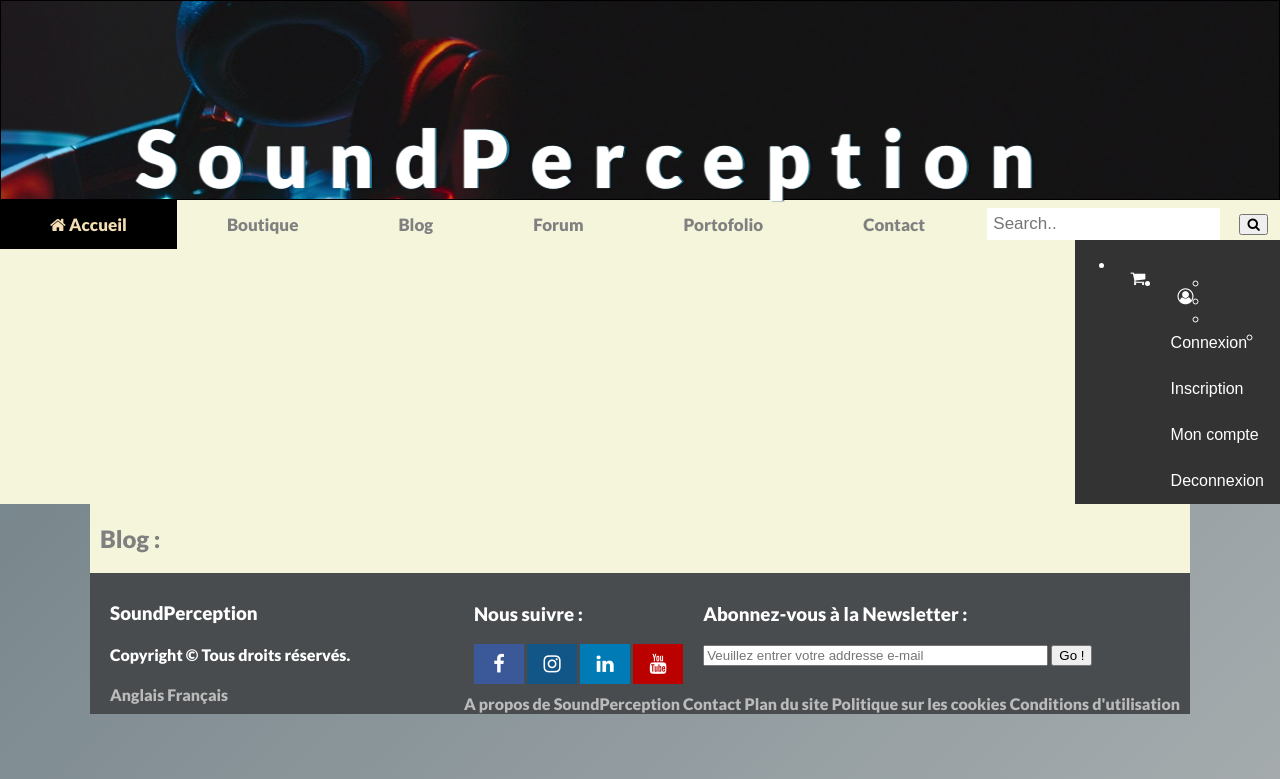
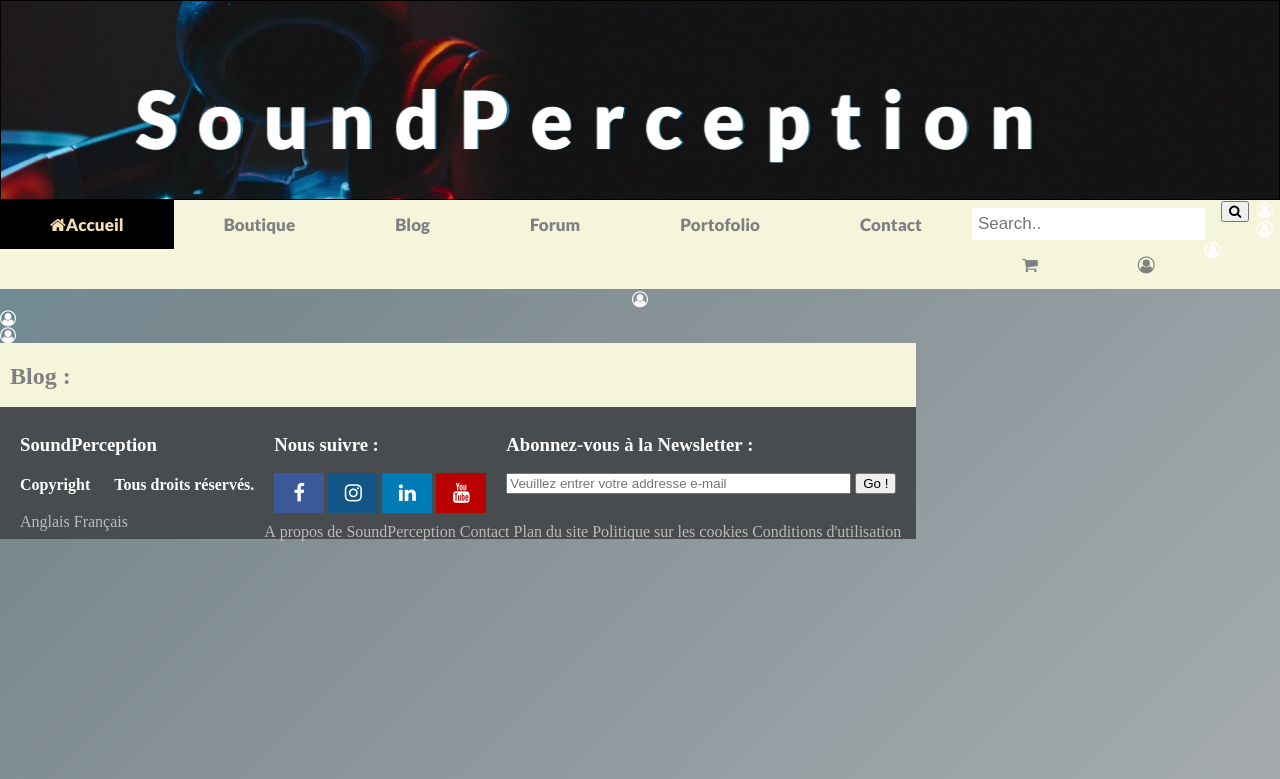
Before and after one commit to Myogamevideo/PROJET_TUTORE_2A_IUT_WEBSITE_GENERIQUE, a PHP site: page /blog.php in a window 1280 px wide. Shown: the top 779 px of the page. Run offline with PHP 8.4, Linux system fonts and the light colour scheme; data that the repository does not hold is empty.

Commit message:
mis a jour des fichiers liés à la navigation bar

```diff
--- a/navigation-bar.php
+++ b/navigation-bar.php
@@ -1,17 +1,16 @@
-<div class="icon-bar">
-    <a class="active" href="index.php"><i class="fa fa-home"></i> Accueil</a>
-    <a href="boutique.php">Boutique</a>
-    <a href="blog.php">Blog</a>
-    <a href="#">Forum</a>
-    <a href="portefolio.php">Portofolio</a>
-    <a href="contact.php">Contact</a>
-    <input type="text" placeholder="Search..">
-    <button type="button"><i class="fa fa-search"></i></button>
-    <div class="icon-bar-right">
-        <ul class="menu">
+<div class="menu">
+    <ul class="main-navigation">
+        <li><a class="active" href="index.php"><i class="fa fa-home"></i>Accueil</a></li>
+        <li><a href="boutique.php">Boutique</a></li>
+        <li><a href="blog.php">Blog</a></li>
+        <li><a href="#">Forum</a></li>
+        <li><a href="portefolio.php">Portofolio</a></li>
+        <li><a href="contact.php">Contact</a></li>
+        <li><input type="text" placeholder="Search.."></li>
+        <li><button type="button"><i class="fa fa-search"></i></button></li>
         <li><a href="#"><i class="fa fa-shopping-cart"></i></a></li>
-            <li><a href="connexion.php"><i class="fa fa-user-circle-o"></i></a>
-                <ul class="submenu">
+        <li><a href="connexion.php"><i class="fa fa-user-circle-o"></a>
+            <ul>
                 <li><a href="connexion.php">Connexion</a></li>
                 <li><a href="inscription.php">Inscription</a></li>
                 <li><a href="monCompte.php">Mon compte</a></li>
@@ -20,4 +19,3 @@
         </li>
     </ul>
 </div>
-</div>
--- a/public/css/style-navigation-bar.css
+++ b/public/css/style-navigation-bar.css
@@ -1,10 +1,25 @@
-.icon-bar {
-    width: 100%;
+ul {
+    list-style: none;
+    padding: 0;
+    margin: 0;
     background-color: beige;
-    overflow: auto;
 }
 
-.icon-bar a {
+ul li {
+    display: block;
+    position: relative;
+    float: left;
+    background-color: beige;
+}
+
+/* This hides the dropdowns */
+
+
+li ul {
+    display: none;
+}
+
+ul li a {
     float: left;
     display: block;
     color: grey;
@@ -14,17 +29,12 @@
     font-size: 17px;
 }
 
-.icon-bar a:hover {
+ul li a:hover {
     background-color: #23a6d5;
     color: black;
 }
 
-.icon-bar a.active {
-    background-color: #000;
-    color: wheat;
-}
-
-.icon-bar input[type=text] {
+ul li input[type=text] {
     padding: 6px;
     border: none;
     margin-top: 8px;
@@ -32,64 +42,37 @@
     font-size: 17px;
 }
 
-.icon-bar-right {
-    float: right;
-    overflow: hidden;
-    background-color: #333;
-    font-family: Arial;
+ul li a.active {
+    background-color: #000;
+    color: wheat;
 }
 
-.icon-bar-right a {
-    float: left;
-    font-size: 16px;
-    color: white;
-    text-align: center;
-    padding: 14px 16px;
-    text-decoration: none;
+/* Display the dropdown */
+
+
+li:hover > ul {
+    display: block;
+    position: absolute;
 }
 
-.dropdown {
-    float: left;
-    overflow: hidden;
+li:hover li {
+    float: none;
 }
 
-.dropdown .dropbtn {
-    font-size: 16px;
-    border: none;
-    outline: none;
-    color: white;
-    padding: 14px 16px;
-    background-color: inherit;
-    font-family: inherit;
-    margin: 0;
+li:hover a {
+    background: #1bc2a2;
 }
 
-.icon-bar-right a:hover, .dropdown:hover .dropbtn {
-    background-color: #23a6d5;
+li:hover li a:hover {
+    background: #2c3e50;
 }
 
-.dropdown-content {
-    display: none;
-    position: absolute;
-    background-color: #f9f9f9;
-    min-width: 160px;
-    box-shadow: 0px 8px 16px 0px rgba(0, 0, 0, 0.2);
-    z-index: 1;
+.main-navigation li ul li {
+    border-top: 0;
 }
 
-.dropdown-content a {
-    float: none;
-    color: black;
-    padding: 12px 16px;
-    text-decoration: none;
-    display: block;
-    text-align: left;
+.menu{
+    width: 100%;
+    background-color: beige;
+    overflow: auto;
 }
-
-.dropdown-content a:hover {
-    background-color: #ddd;
-}
-
-.dropdown:hover .dropdown-content {
-    display: block;
-}
```
Lines whose indentation alone changed are shown as unchanged.
